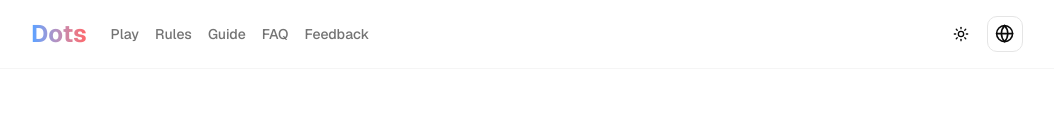
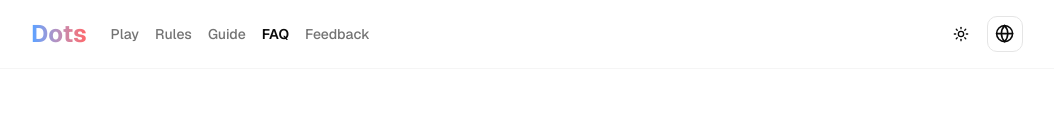
Before and after one commit to Volynskyi-Kirill/dots, a Next.js app in the folder tochky/: page /en/faq in a window 1280 px wide. Shown: the top 137 px of the page, without its empty margins (113-1167 px from the left). Built offline with nearby package versions, Linux system fonts and the light colour scheme.

Commit message:
feat(ui): highlight active navigation link and clean up env config
- Add usePathname hook to Navbar and MobileNav to determine active route
- Apply bold styling to the currently active navigation link
- Remove verbose Russian instructions for Telegram bot from .env.example

```diff
--- a/tochky/components/layout/MobileNav.tsx
+++ b/tochky/components/layout/MobileNav.tsx
@@ -1,12 +1,18 @@
 "use client";
 
 import { useState } from "react";
-import { Link } from "@/i18n/routing";
+import { Link, usePathname } from "@/i18n/routing";
 import { Menu, X } from "lucide-react";
 import { Button } from "@/components/ui/button";
 
 export function MobileNav({ tPlay, tRules, tGuide, tFaq, tFeedback }: { tPlay: string, tRules: string, tGuide: string, tFaq: string, tFeedback: string }) {
   const [isOpen, setIsOpen] = useState(false);
+  const pathname = usePathname();
+
+  const getLinkClass = (path: string) => {
+    const isActive = pathname === path;
+    return `text-base transition-colors ${isActive ? 'text-foreground font-bold' : 'text-muted-foreground hover:text-foreground font-medium'}`;
+  };
 
   return (
     <div className="sm:hidden flex items-center">
@@ -16,11 +22,11 @@ export function MobileNav({ tPlay, tRules, tGuide, tFaq, tFeedback }: { tPlay: s
 
       {isOpen && (
         <div className="absolute top-16 left-0 right-0 bg-background border-b border-border/40 shadow-lg p-4 flex flex-col gap-4 z-50">
-          <Link href="/" className="text-base font-medium" onClick={() => setIsOpen(false)}>{tPlay}</Link>
-          <Link href="/rules" className="text-base font-medium" onClick={() => setIsOpen(false)}>{tRules}</Link>
-          <Link href="/guide" className="text-base font-medium" onClick={() => setIsOpen(false)}>{tGuide}</Link>
-          <Link href="/faq" className="text-base font-medium" onClick={() => setIsOpen(false)}>{tFaq}</Link>
-          <Link href="/feedback" className="text-base font-medium" onClick={() => setIsOpen(false)}>{tFeedback}</Link>
+          <Link href="/" className={getLinkClass("/")} onClick={() => setIsOpen(false)}>{tPlay}</Link>
+          <Link href="/rules" className={getLinkClass("/rules")} onClick={() => setIsOpen(false)}>{tRules}</Link>
+          <Link href="/guide" className={getLinkClass("/guide")} onClick={() => setIsOpen(false)}>{tGuide}</Link>
+          <Link href="/faq" className={getLinkClass("/faq")} onClick={() => setIsOpen(false)}>{tFaq}</Link>
+          <Link href="/feedback" className={getLinkClass("/feedback")} onClick={() => setIsOpen(false)}>{tFeedback}</Link>
         </div>
       )}
     </div>
--- a/tochky/components/layout/Navbar.tsx
+++ b/tochky/components/layout/Navbar.tsx
@@ -1,11 +1,21 @@
+"use client";
+
 import { useTranslations } from "next-intl"
-import { Link } from "@/i18n/routing"
+import { Link, usePathname } from "@/i18n/routing"
 import { LanguageToggle } from "@/components/language-toggle"
 import { ThemeToggle } from "@/components/theme-toggle"
 import { MobileNav } from "./MobileNav"
 
 export function Navbar() {
   const t = useTranslations('Navbar');
+  const pathname = usePathname();
+
+  const getLinkClass = (path: string) => {
+    const isActive = pathname === path;
+    return `text-sm font-medium transition-colors ${
+      isActive ? 'text-foreground font-semibold' : 'text-muted-foreground hover:text-foreground'
+    }`;
+  };
 
   return (
     <header className="w-full border-b border-border/40 bg-background/95 backdrop-blur supports-[backdrop-filter]:bg-background/60 relative z-50">
@@ -22,19 +32,19 @@ export function Navbar() {
             Dots
           </Link>
           <nav className="hidden sm:flex gap-4">
-            <Link href="/" className="text-sm font-medium text-muted-foreground hover:text-foreground transition-colors">
+            <Link href="/" className={getLinkClass("/")}>
               {t('play')}
             </Link>
-            <Link href="/rules" className="text-sm font-medium text-muted-foreground hover:text-foreground transition-colors">
+            <Link href="/rules" className={getLinkClass("/rules")}>
               {t('rules')}
             </Link>
-            <Link href="/guide" className="text-sm font-medium text-muted-foreground hover:text-foreground transition-colors">
+            <Link href="/guide" className={getLinkClass("/guide")}>
               {t('guide')}
             </Link>
-            <Link href="/faq" className="text-sm font-medium text-muted-foreground hover:text-foreground transition-colors">
+            <Link href="/faq" className={getLinkClass("/faq")}>
               {t('faq')}
             </Link>
-            <Link href="/feedback" className="text-sm font-medium text-muted-foreground hover:text-foreground transition-colors">
+            <Link href="/feedback" className={getLinkClass("/feedback")}>
               {t('feedback')}
             </Link>
           </nav>
```
Also changed, not shown: 1 other file (tests, documents, lock files or other folders).
